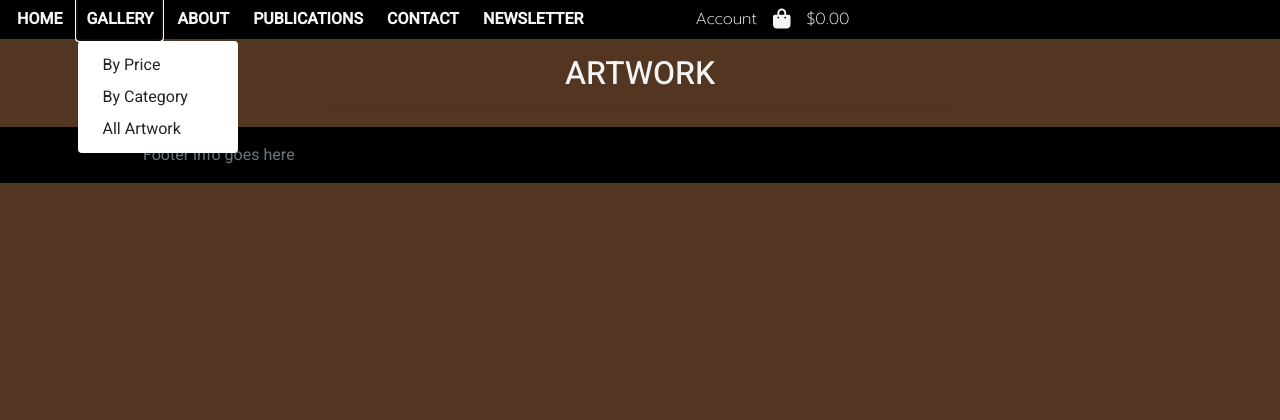
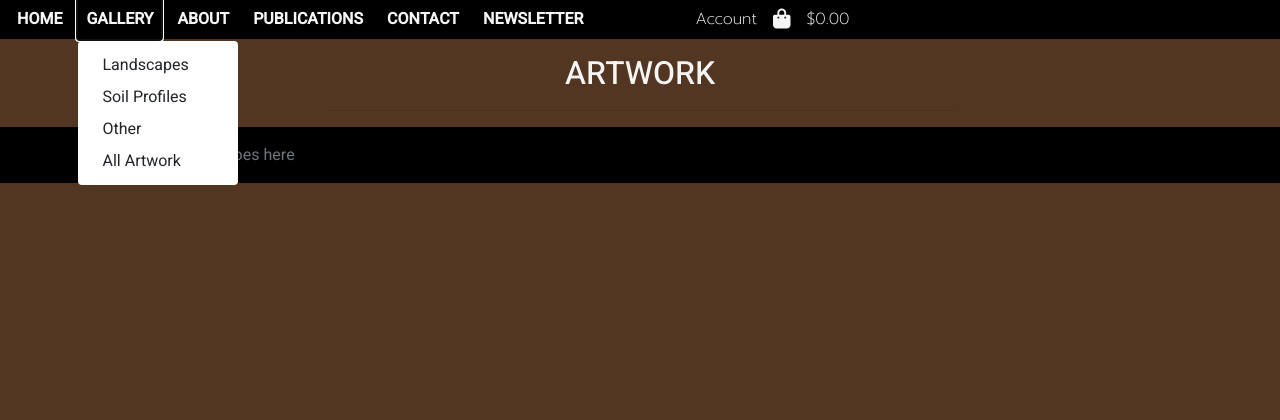
Before and after one commit to sarahliz24/aeh_art, a Django app: page /products/ in a window 1280 px wide, after a click on "GALLERY". Shown: the part 75-495 px from the top of the page. Run offline with Django 3.2, Linux system fonts and the light colour scheme; data that the repository does not hold is empty; some libraries are stand-ins or nearby versions.

Commit message:
Add: category filtering

```diff
--- a/products/views.py
+++ b/products/views.py
@@ -1,7 +1,7 @@
 from django.shortcuts import render, redirect, reverse, get_object_or_404
 from django.contrib import messages
 from django.db.models import Q
-from .models import Product
+from .models import Product, Category
 
 def all_products(request):
     '''
@@ -10,6 +10,13 @@ def all_products(request):
 
     products = Product.objects.all()
     query = None
+    categories = None
+
+    if request.GET:
+        if 'category' in request.GET:
+            categories = request.GET['category'].split(',')
+            products = products.filter(category__name__in=categories)
+            categories = Category.objects.filter(name__in=categories)
 
     if request.GET:
         if 'q' in request.GET:
@@ -24,6 +31,7 @@ def all_products(request):
     context = {
         'products': products,
         'search_term': query,
+        'current_categories': categories,
     }
 
 
--- a/templates/includes/main-nav.html
+++ b/templates/includes/main-nav.html
@@ -12,8 +12,12 @@
                 Gallery
             </a>
             <div class="dropdown-menu border-0" aria-labelledby="all-products-link">
-                <a href="" class="dropdown-item">By Price</a>
-                <a href="" class="dropdown-item ">By Category</a>
+                <a href="{% url 'products' %}?category=landscapes" class="dropdown-item">Landscapes</a>
+
+                <a href="{% url 'products' %}?category=soil_profiles" class="dropdown-item">Soil Profiles</a>
+
+                <a href="{% url 'products' %}?category=other" class="dropdown-item">Other</a>
+
                 <a href="{% url 'products' %}" class="dropdown-item">All Artwork</a>
             </div>
         </li>
```
